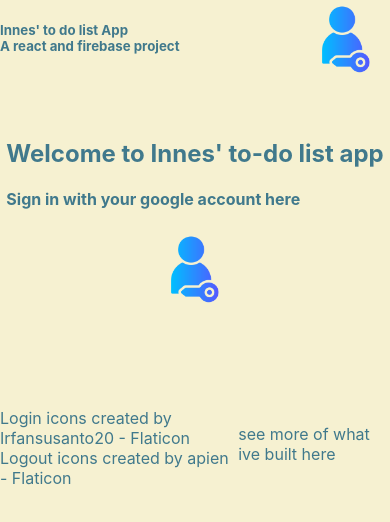
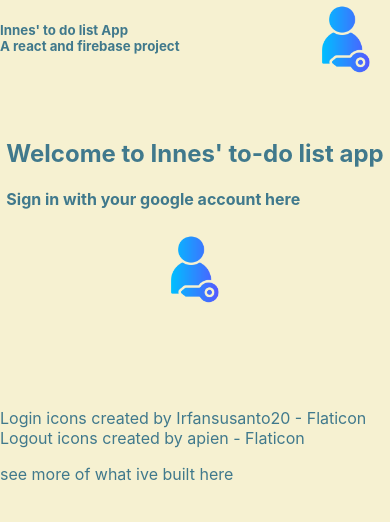
Before and after one commit to innes-ireland/to_do_list_firebase, a React (Create React App) app: page / in a window 390 px wide. Shown: the top 522 px of the page. Built offline with nearby package versions, Linux system fonts and the light colour scheme; no server answers.

Commit message:
mobile breakpoint added

```diff
--- a/src/App.css
+++ b/src/App.css
@@ -162,3 +162,12 @@ img {
   flex-direction: column;
 
 }
+
+/* breakpoint styling */
+
+@media only screen and (max-width: 600px) {
+  .footer_wrapper {
+    display: flex;
+    flex-direction: column;
+  }
+}
```
